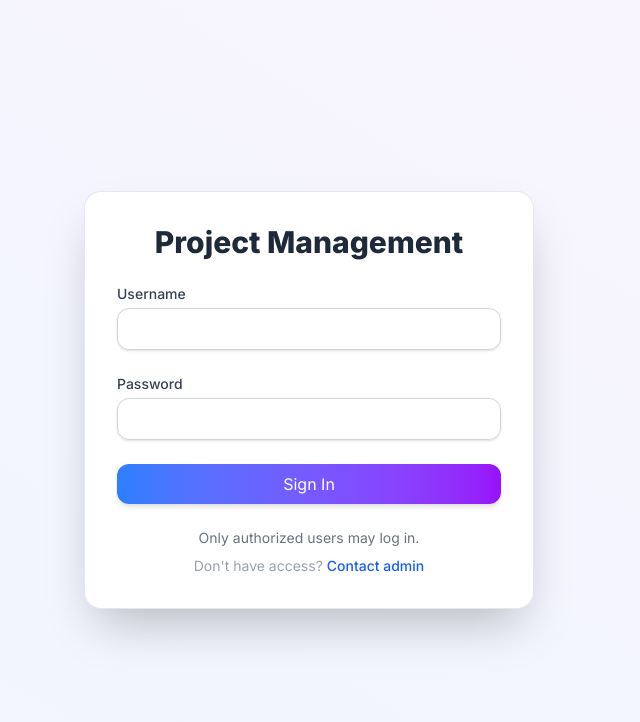
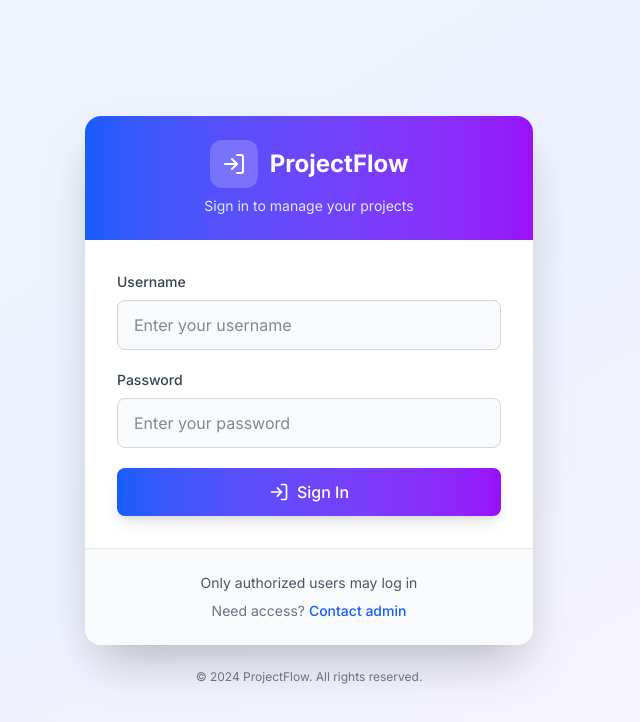
Before and after one commit to Mr-Shehroz/project_management_system, a Next.js app: page /login in a window 1280 px wide. Shown: the top 722 px of the page, without its empty margins (331-971 px from the left). Built offline with nearby package versions, Linux system fonts and the light colour scheme.

Commit message:
style the login page

```diff
--- a/src/app/login/page.tsx
+++ b/src/app/login/page.tsx
@@ -1,8 +1,11 @@
+// src/app/login/page.tsx
 'use client';
+
 import { useState, Suspense } from 'react';
 import { signIn } from 'next-auth/react';
 import { useRouter, useSearchParams } from 'next/navigation';
 import Link from 'next/link';
+import { LogIn, Loader2 } from 'lucide-react';
 
 function LoginForm() {
   const [username, setUsername] = useState('');
@@ -26,28 +29,47 @@ function LoginForm() {
 
     if (result?.error) {
       setError('Invalid username or password');
+      setLoading(false);
     } else {
       router.push(callbackUrl);
     }
-    setLoading(false);
   };
 
   return (
-    <div className="flex min-h-screen items-center justify-center bg-gradient-to-tr from-blue-50 to-purple-50 p-4">
-      <div className="w-full max-w-md rounded-2xl bg-white p-8 shadow-2xl ring-1 ring-gray-200">
-        <h1 className="mb-6 text-center text-3xl font-extrabold text-gray-800">
-          Project Management
+    <div className="flex min-h-screen items-center justify-center bg-gradient-to-br from-blue-50 via-indigo-50 to-purple-50 dark:from-gray-900 dark:via-gray-900 dark:to-gray-900 p-4">
+      <div className="w-full max-w-md">
+        {/* Card */}
+        <div className="bg-white dark:bg-gray-800 rounded-2xl shadow-2xl overflow-hidden">
+          {/* Header */}
+          <div className="bg-gradient-to-r from-blue-600 to-purple-600 px-8 py-6">
+            <div className="flex items-center justify-center gap-3">
+              <div className="w-12 h-12 bg-white/20 backdrop-blur-sm rounded-xl flex items-center justify-center">
+                <LogIn className="w-6 h-6 text-white" />
+              </div>
+              <h1 className="text-2xl font-bold text-white">
+                ProjectFlow
               </h1>
+            </div>
+            <p className="text-center text-blue-100 mt-2 text-sm">
+              Sign in to manage your projects
+            </p>
+          </div>
+
+          {/* Form */}
+          <div className="p-8">
             {error && (
-          <p className="mb-4 rounded-md bg-red-100 px-4 py-2 text-center text-sm text-red-700">
+              <div className="mb-6 p-4 bg-red-50 dark:bg-red-900/20 border border-red-200 dark:border-red-800 rounded-lg">
+                <p className="text-sm text-red-800 dark:text-red-200 text-center">
                   {error}
                 </p>
+              </div>
             )}
-        <form onSubmit={handleSubmit} className="space-y-6">
+
+            <form onSubmit={handleSubmit} className="space-y-5">
               <div>
                 <label
                   htmlFor="username"
-              className="block text-sm font-medium text-gray-700"
+                  className="block text-sm font-medium text-gray-700 dark:text-gray-300 mb-2"
                 >
                   Username
                 </label>
@@ -57,14 +79,16 @@ function LoginForm() {
                   value={username}
                   onChange={(e) => setUsername(e.target.value)}
                   required
-              className="mt-1 block w-full rounded-xl border border-gray-300 px-4 py-2 text-gray-700 shadow-sm focus:border-blue-500 focus:ring-2 focus:ring-blue-200"
+                  className="w-full px-4 py-3 bg-gray-50 dark:bg-gray-700 border border-gray-300 dark:border-gray-600 rounded-lg text-gray-900 dark:text-white focus:ring-2 focus:ring-blue-500 focus:border-transparent transition-all"
+                  placeholder="Enter your username"
                   autoComplete="username"
                 />
               </div>
+
               <div>
                 <label
                   htmlFor="password"
-              className="block text-sm font-medium text-gray-700"
+                  className="block text-sm font-medium text-gray-700 dark:text-gray-300 mb-2"
                 >
                   Password
                 </label>
@@ -74,30 +98,55 @@ function LoginForm() {
                   value={password}
                   onChange={(e) => setPassword(e.target.value)}
                   required
-              className="mt-1 block w-full rounded-xl border border-gray-300 px-4 py-2 text-gray-700 shadow-sm focus:border-blue-500 focus:ring-2 focus:ring-blue-200"
+                  className="w-full px-4 py-3 bg-gray-50 dark:bg-gray-700 border border-gray-300 dark:border-gray-600 rounded-lg text-gray-900 dark:text-white focus:ring-2 focus:ring-blue-500 focus:border-transparent transition-all"
+                  placeholder="Enter your password"
                   autoComplete="current-password"
                 />
               </div>
+
               <button
                 type="submit"
                 disabled={loading}
-            className="w-full rounded-xl bg-gradient-to-r from-blue-500 to-purple-600 px-4 py-2 text-white shadow-md transition-transform hover:scale-105 hover:from-blue-600 hover:to-purple-700 focus:outline-none focus:ring-2 focus:ring-blue-300 disabled:opacity-50"
+                className="w-full flex items-center justify-center gap-2 px-4 py-3 bg-gradient-to-r from-blue-600 to-purple-600 text-white rounded-lg hover:from-blue-700 hover:to-purple-700 disabled:opacity-50 disabled:cursor-not-allowed transition-all font-medium shadow-lg hover:shadow-xl transform hover:scale-[1.02]"
               >
-            {loading ? 'Signing in...' : 'Sign In'}
+                {loading ? (
+                  <>
+                    <Loader2 className="w-5 h-5 animate-spin" />
+                    Signing in...
+                  </>
+                ) : (
+                  <>
+                    <LogIn className="w-5 h-5" />
+                    Sign In
+                  </>
+                )}
               </button>
             </form>
-        <p className="mt-6 text-center text-sm text-gray-500">
-          Only authorized users may log in.
+          </div>
+
+          {/* Footer */}
+          <div className="px-8 py-6 bg-gray-50 dark:bg-gray-900/50 border-t border-gray-200 dark:border-gray-700">
+            <p className="text-center text-sm text-gray-600 dark:text-gray-400">
+              Only authorized users may log in
             </p>
-        <p className="mt-2 text-center text-sm text-gray-400">
-          Don't have access?{' '}
+            <p className="text-center text-sm text-gray-500 dark:text-gray-500 mt-2">
+              Need access?{' '}
               <Link
                 href="/contact"
-            className="font-medium text-blue-600 hover:underline"
+                className="font-medium text-blue-600 dark:text-blue-400 hover:underline"
               >
                 Contact admin
               </Link>
             </p>
+          </div>
+        </div>
+
+        {/* Additional Info */}
+        <div className="mt-6 text-center">
+          <p className="text-xs text-gray-500 dark:text-gray-400">
+            © 2024 ProjectFlow. All rights reserved.
+          </p>
+        </div>
       </div>
     </div>
   );
@@ -105,11 +154,16 @@ function LoginForm() {
 
 export default function LoginPage() {
   return (
-    <Suspense fallback={
-      <div className="flex min-h-screen items-center justify-center">
-        <div className="text-gray-600">Loading...</div>
+    <Suspense
+      fallback={
+        <div className="flex min-h-screen items-center justify-center bg-gradient-to-br from-blue-50 via-indigo-50 to-purple-50 dark:from-gray-900 dark:via-gray-900 dark:to-gray-900">
+          <div className="flex flex-col items-center gap-3">
+            <Loader2 className="w-8 h-8 animate-spin text-blue-600" />
+            <p className="text-gray-600 dark:text-gray-400">Loading...</p>
           </div>
-    }>
+        </div>
+      }
+    >
       <LoginForm />
     </Suspense>
   );
```
Lines whose indentation alone changed are shown as unchanged.
